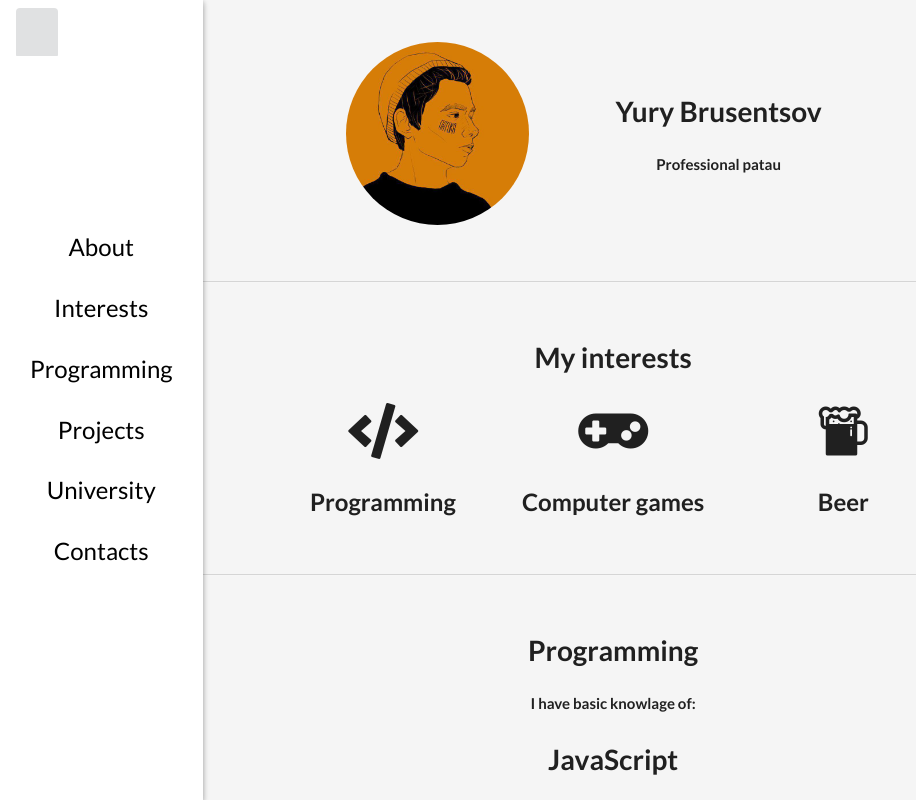
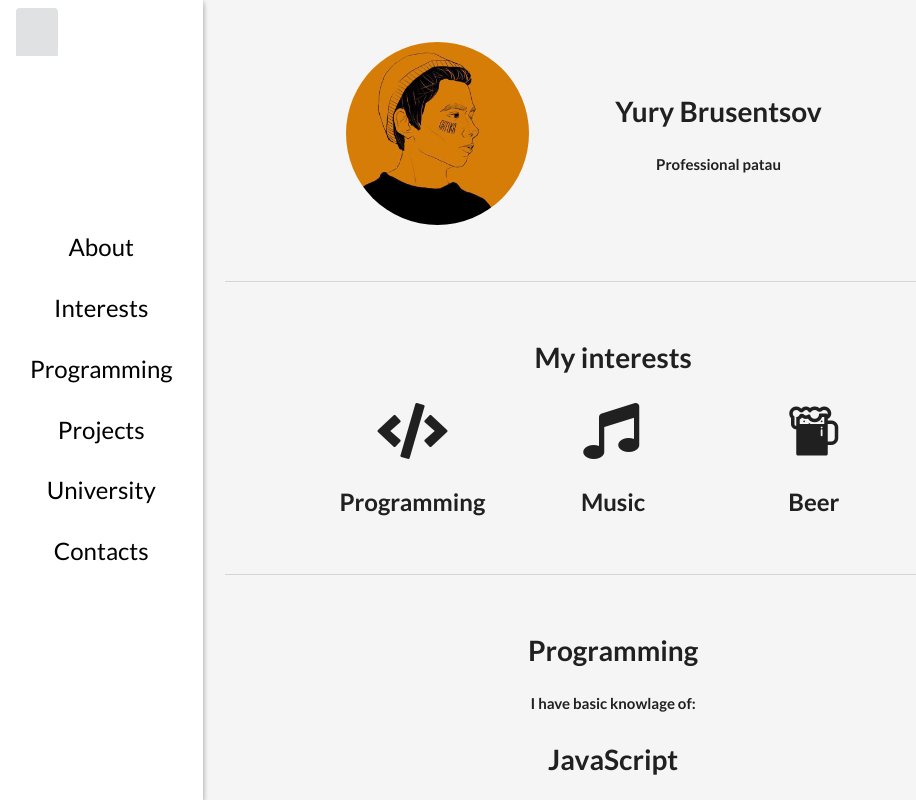
Before and after one commit to goveo/goveo.github.io, a plain HTML site: page index.html in a window 1280 px wide. Shown: the whole page, without its empty margins (0-916 px from the left). Drawn offline with nearby package versions, Linux system fonts and the light colour scheme; a script that the page names is missing.

Commit message:
added music to info

```diff
--- a/index.html
+++ b/index.html
@@ -87,7 +87,7 @@
                                     <i class="huge code icon"></i>
                                 </div>
                                 <div class="four wide center aligned column">
-                                    <i class="huge game icon"></i>
+                                    <i class="huge music icon"></i>
                                 </div>
                                 <div class="four wide center aligned column">
                                     <div class="ui icon" data-tooltip="mmmmmm... pivo" data-inverted="">
@@ -101,7 +101,7 @@
                                     <h2>Programming</h2>
                                 </div>
                                 <div class="four wide center aligned column">
-                                    <h2>Computer games</h2>
+                                    <h2>Music</h2>
                                 </div>
                                 <div class="four wide center aligned column">
                                     <h2>Beer</h2>
```
